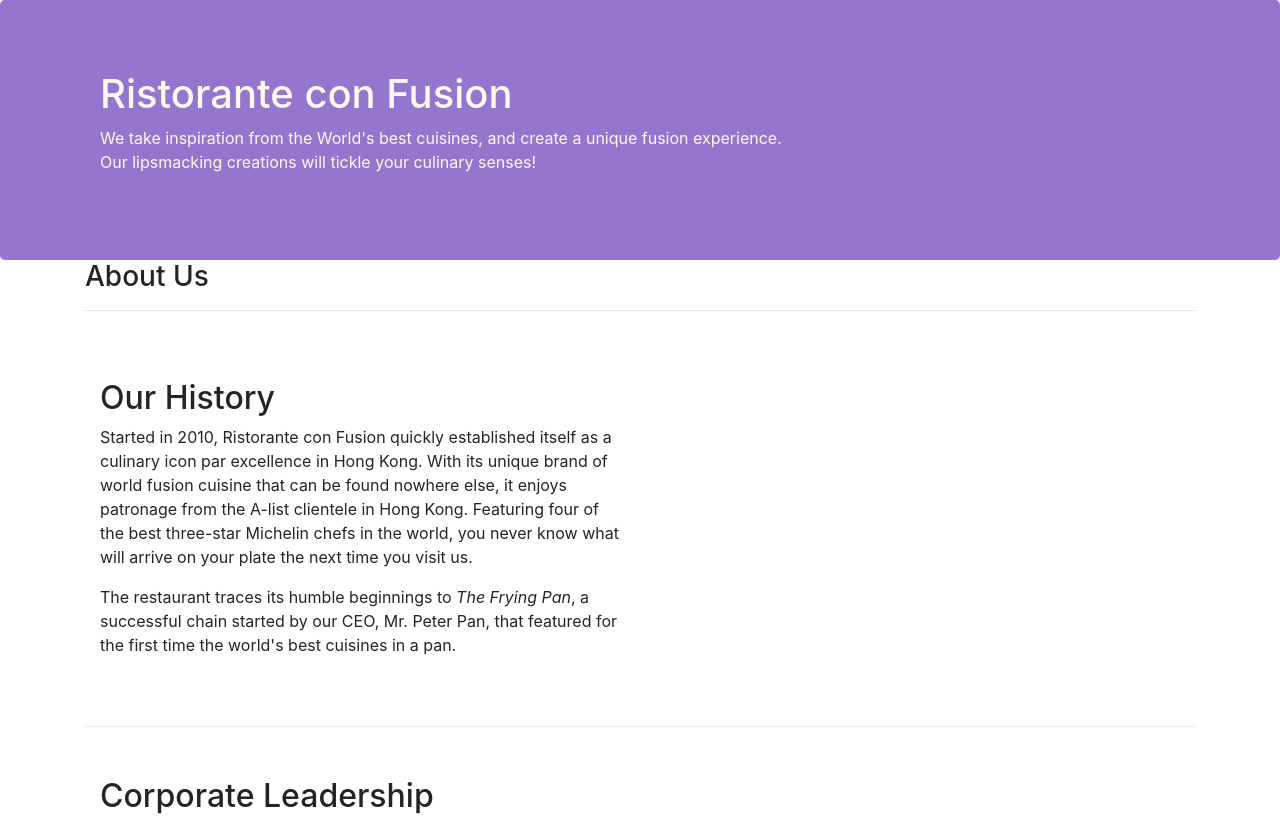
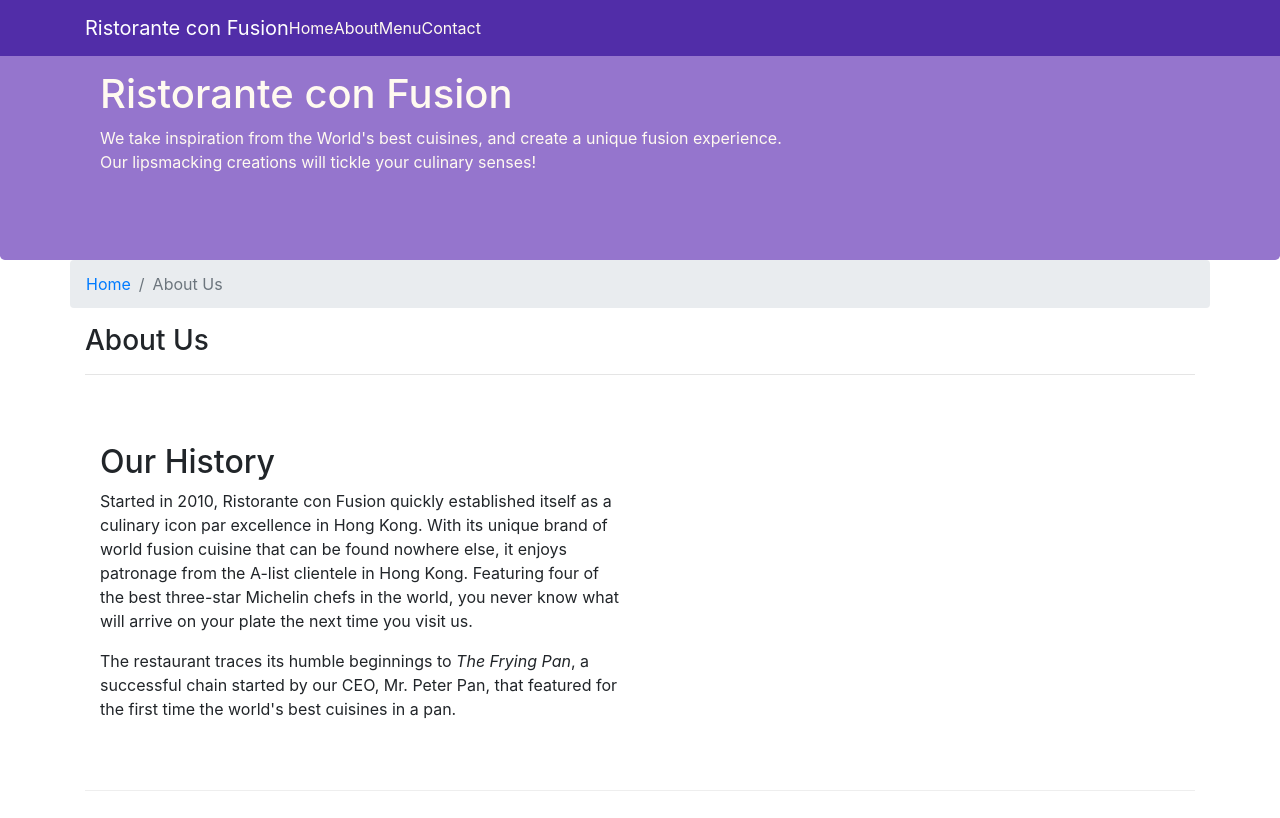
Before and after one commit to praveen420coder/nodejs, a website: page aboutus.html in a window 1280 px wide. Shown: the top 818 px of the page. Drawn offline with nearby package versions, Linux system fonts and the light colour scheme.

Commit message:
add navbar and breadcrumb

```diff
--- a/aboutus.html
+++ b/aboutus.html
@@ -16,6 +16,24 @@
 </head>
 
 <body>
+  <nav class="navbar navbar-dark navbar-expand-sm fixed-top">
+    <div class="container">
+      <button class="navbar-toggler" type="button" data-toggle="collapse" data-target="#Navbar">
+        <span class="navbar-togggler-icon"></span>
+
+      </button>
+      <a class="navbar-brand mr-auto" href="./index.html">Ristorante con Fusion</a>
+      <div class="collapse navbar-collapse" id="Navbar">
+        <ul class="navbar-nav mr-auto">
+          <li class="nav-items "><a class="nav-links" href="./index.html">Home</a></li>
+          <li class="nav-items active"><a class="nav-links" href="./aboutus.html">About</a></li>
+          <li class="nav-items"><a class="nav-links" href="#">Menu</a></li>
+          <li class="nav-items"><a class="nav-links" href="#">Contact</a></li>
+        </ul>
+      </div>
+    </div>
+
+  </nav>
 
     <header class="jumbotron">
         <div class="container">
@@ -32,7 +50,11 @@
     </header>
 
     <div class="container">
-        <div class="row align-items-center">
+        <div class="row">
+          <ol class="col-12 breadcrumb">
+            <li class="breadcrumb-item"><a href="./index.html">Home</a></li>
+            <li class="breadcrumb-item active">About Us</li>
+          </ol>
             <div class="col-12">
                 <h3>About Us</h3>
                 <hr>
@@ -87,7 +109,7 @@
                 <div class="col-5 offset-1 col-sm-2">
                     <h5>Links</h5>
                     <ul class="list-unstyled">
-                        <li><a href="#">Home</a></li>
+                        <li><a href="./index.html">Home</a></li>
                         <li><a href="#">About</a></li>
                         <li><a href="#">Menu</a></li>
                         <li><a href="#">Contact</a></li>
--- a/css/styles.css
+++ b/css/styles.css
@@ -28,3 +28,13 @@
   margin: 0px;
   color: #0f0f0f;
 }
+.nav-links{
+  color: floralwhite;
+}
+.body{
+        padding: 50px 0px 0px 0px;
+        z-index: 0;
+}
+.navbar-dark{
+  background-color: #512DA8;
+}
```
Also changed, not shown: index.html (+17 -0 lines).
